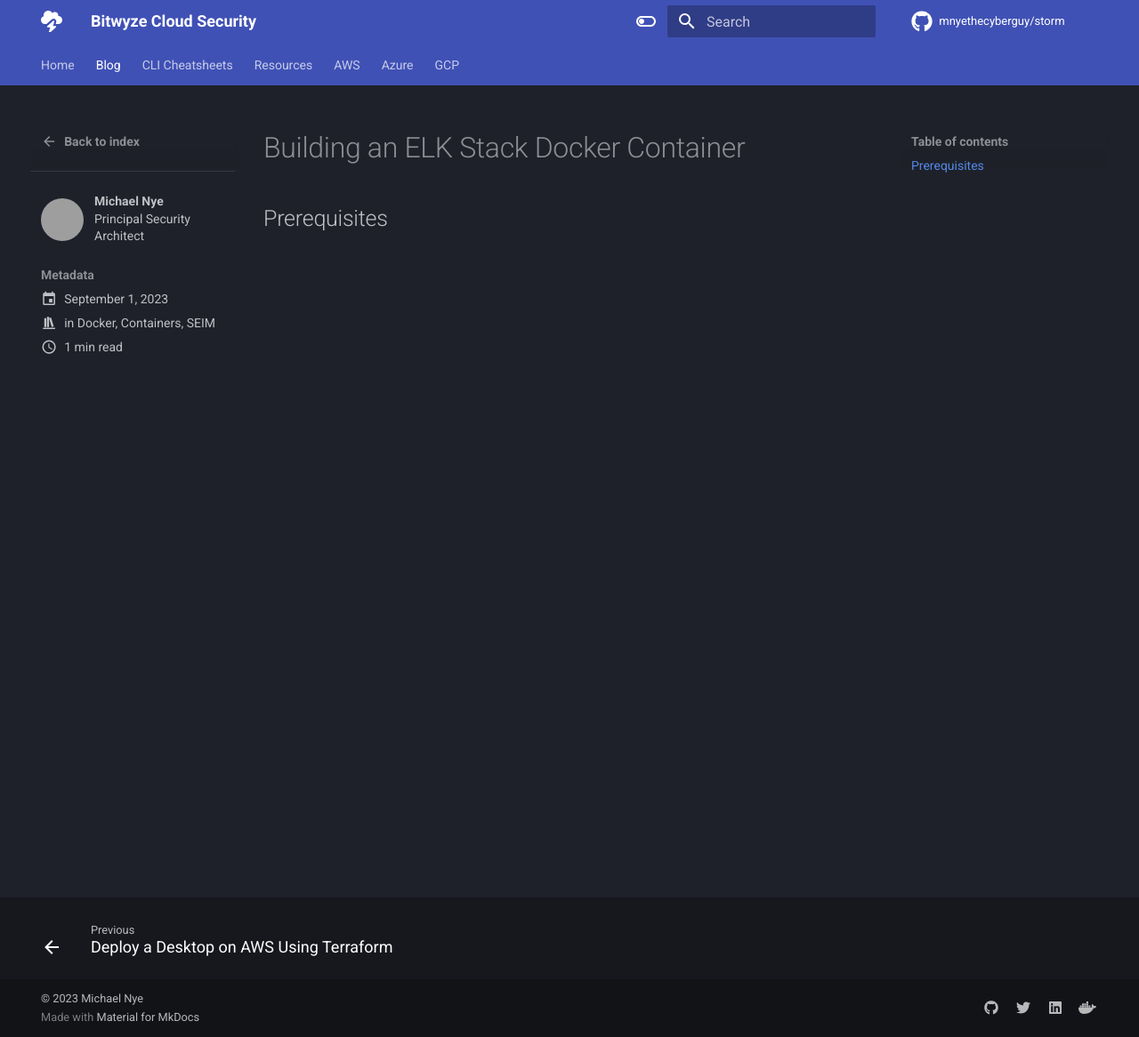
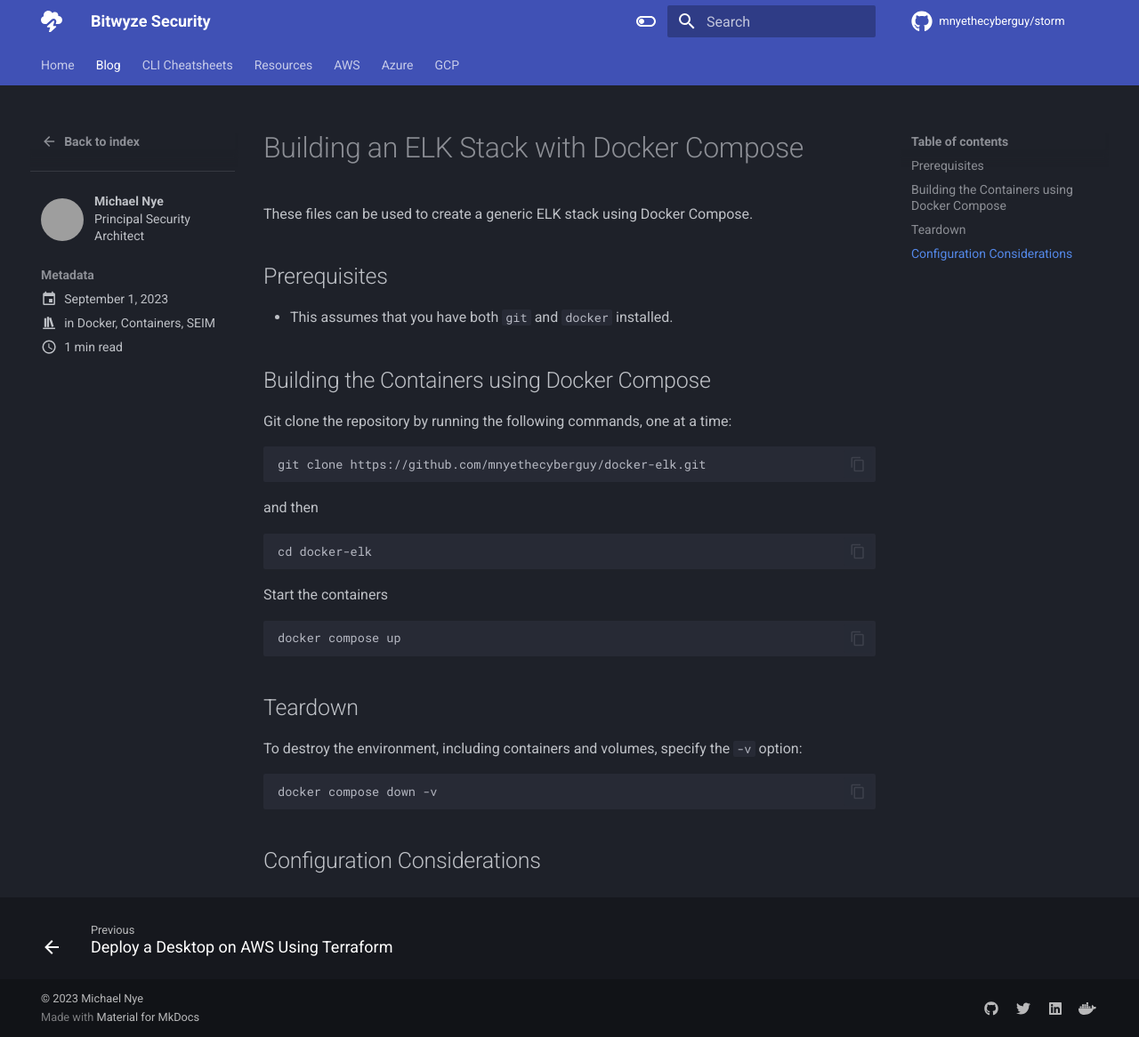
Before and after one commit to mnyethecyberguy/storm, an MkDocs documentation site: the page built from docs/blog/posts/elk-container.md, in a window 1280 px wide and 1166 px high. Shown: the whole window at 89% size. Built offline with MkDocs 1.6.1 and Material for MkDocs 9.7.7, drawn with Linux system fonts in a browser that asks for light colours; comment, search, counter and statistics services are not loaded; grey boxes are pictures that could not be loaded.

Commit message:
Updated ELK post

````diff
--- a/docs/blog/posts/elk-container.md
+++ b/docs/blog/posts/elk-container.md
@@ -9,8 +9,38 @@ categories:
   - SEIM
 ---
 
-# Building an ELK Stack Docker Container
+# Building an ELK Stack with Docker Compose
 
-
+These files can be used to create a generic ELK stack using Docker Compose.
 
 ## Prerequisites
+
+- This assumes that you have both `git` and `docker` installed.
+
+## Building the Containers using Docker Compose
+
+Git clone the repository by running the following commands, one at a time:
+
+```
+git clone https://github.com/mnyethecyberguy/docker-elk.git
+```
+and then
+
+```
+cd docker-elk
+```
+Start the containers
+
+```
+docker compose up
+```
+
+## Teardown
+
+To destroy the environment, including containers and volumes, specify the `-v` option:
+
+```
+docker compose down -v
+```
+
+## Configuration Considerations
--- a/mkdocs.yml
+++ b/mkdocs.yml
@@ -1,4 +1,4 @@
-site_name: Bitwyze Cloud Security
+site_name: Bitwyze Security
 site_url: https://mnyethecyberguy.github.io/storm/
 site_author: Michael Nye
 
````
Also changed, not shown: docs/blog/posts/cyber-defense-matrix.md (added, +10 -0 lines).
